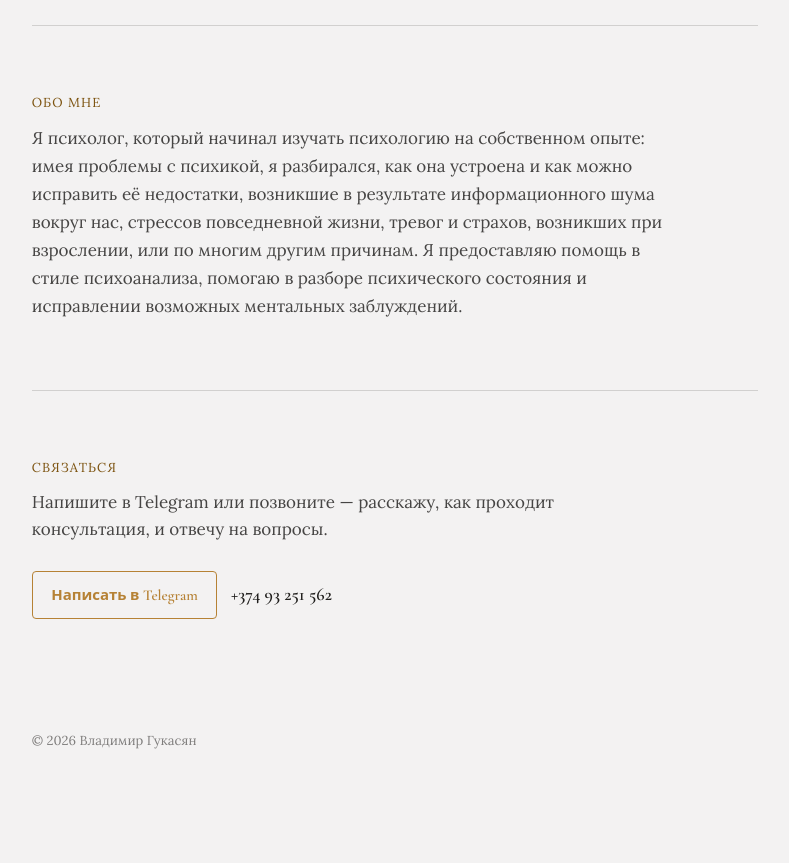
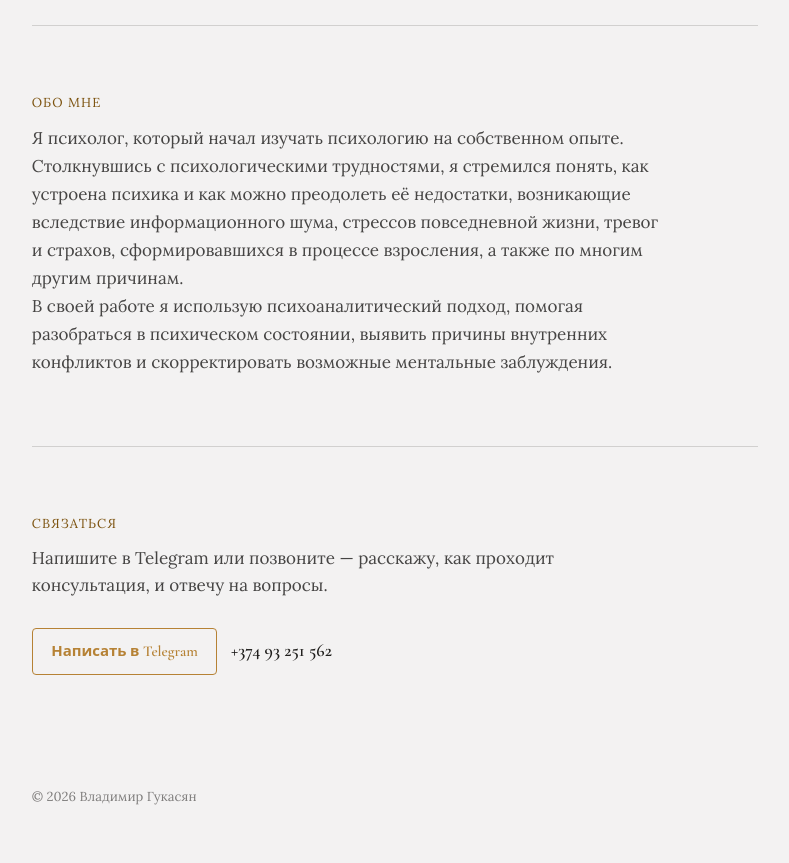
Before and after one commit to ihteandr/psychologist-landing, a plain HTML site: page index.html in a window 1280 px wide. Shown: the part 1300-2163 px from the top of the page, without its empty margins (245-1034 px from the left). Before the commit the page ends 2107 px from the top, so only its background shows below. Drawn offline with nearby package versions, Linux system fonts and the light colour scheme.

Commit message:
Revise Russian description in about section
Updated the Russian text to improve clarity and flow, while maintaining the original intent.

```diff
--- a/index.html
+++ b/index.html
@@ -180,7 +180,11 @@ footer { padding: var(--leading) 0 calc(2 * var(--leading));
   <section class="about">
     <span class="kicker" lang="ru">Обо мне</span>
     <span class="kicker" lang="hy">Իմ մասին</span>
-    <p lang="ru">Я психолог, который начинал изучать психологию на собственном опыте: имея проблемы с психикой, я разбирался, как она устроена и как можно исправить её недостатки, возникшие в результате информационного шума вокруг нас, стрессов повседневной жизни, тревог и страхов, возникших при взрослении, или по многим другим причинам. Я предоставляю помощь в стиле психоанализа, помогаю в разборе психического состояния и исправлении возможных ментальных заблуждений.</p>
+    <p lang="ru">
+      Я психолог, который начал изучать психологию на собственном опыте. Столкнувшись с психологическими трудностями, я стремился понять, как устроена психика и как можно преодолеть её недостатки, возникающие вследствие информационного шума, стрессов повседневной жизни, тревог и страхов, сформировавшихся в процессе взросления, а также по многим другим причинам.
+      <br/>
+      В своей работе я использую психоаналитический подход, помогая разобраться в психическом состоянии, выявить причины внутренних конфликтов и скорректировать возможные ментальные заблуждения.
+    </p>
     <p lang="hy">Ես հոգեբան եմ, ով հոգեբանություն ուսումնասիրել է սկսել սեփական փորձից ելնելով. ունենալով հոգեկան խնդիրներ, ես հասկանում էի, թե ինչպես է այն կառուցված, և ինչպես կարելի է շտկել դրա թերությունները, որոնք առաջացել են մեզ շրջապատող տեղեկատվական աղմուկի, առօրյա սթրեսների, մեծանալու ընթացքում առաջացած անհանգստությունների ու վախերի կամ շատ այլ պատճառներով։ Ես տրամադրում եմ օգնություն հոգեվերլուծության ոճով՝ օգնելով վերլուծել հոգեկան վիճակը և շտկել հնարավոր մտային մոլորությունները։</p>
   </section>
 
```
